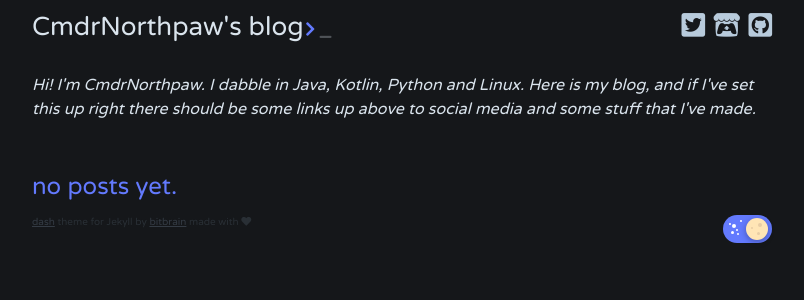
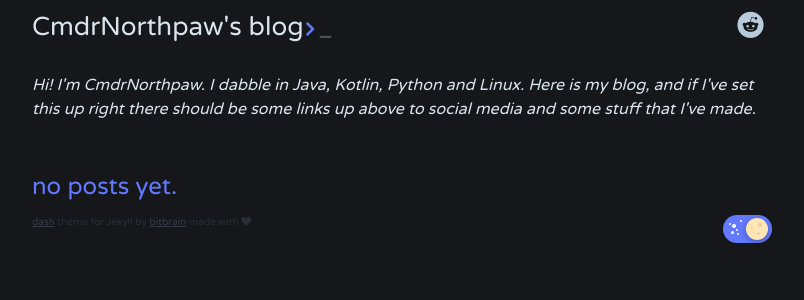
Before and after one commit to CmdrNorthpaw/cmdrnorthpaw.dev, a Jekyll site: the page built from index.markdown, in a window 1280 px wide. Shown: the top 300 px of the page, without its empty margins (238-1042 px from the left). Built offline with Jekyll 4.4.1, drawn with Linux system fonts in a browser that asks for light colours; the list of posts is cut into pages by our own code.

Commit message:
Fiddled around with config.yml

```diff
--- a/_config.yml
+++ b/_config.yml
@@ -5,10 +5,12 @@ description: > # this means to ignore newlines until "show_exerpts:"
   Hi! I'm CmdrNorthpaw. I dabble in Java, Kotlin, Python and Linux. Here is my blog,
   and if I've set this up right there should be some links up above to social media
   and some stuff that I've made.
-show_excerpts: false # set to true to show excerpts on the homepage
+show_excerpts: true # set to true to show excerpts on the homepage
 
-paginate: 1
+paginate: 10
 paginate_path: "/blog/page:num/"
+
+permalink: /:category/:title
 
 tag_permalink_style: pretty
 tag_page_layout: tag_page
@@ -25,14 +27,11 @@ dash:
   # generate social links in footer
   # supported colors: green, red, orange, blue, cyan, pink, teal, yellow, indigo, purple
   social_links:
-    - url: https://twitter.com/bitbrain_
-      icon: twitter-square
-      color: cyan
     - url: https://bitbrain.itch.io
-      icon: itch-io
+      icon: reddit
       color: red
-    - url: https://github.com/bitbrain
-      icon: github-square
+    - url: https://github.com/CmdrNorthpaw
+      icon: github-circle
       color: purple
 
   show_author: true
```
